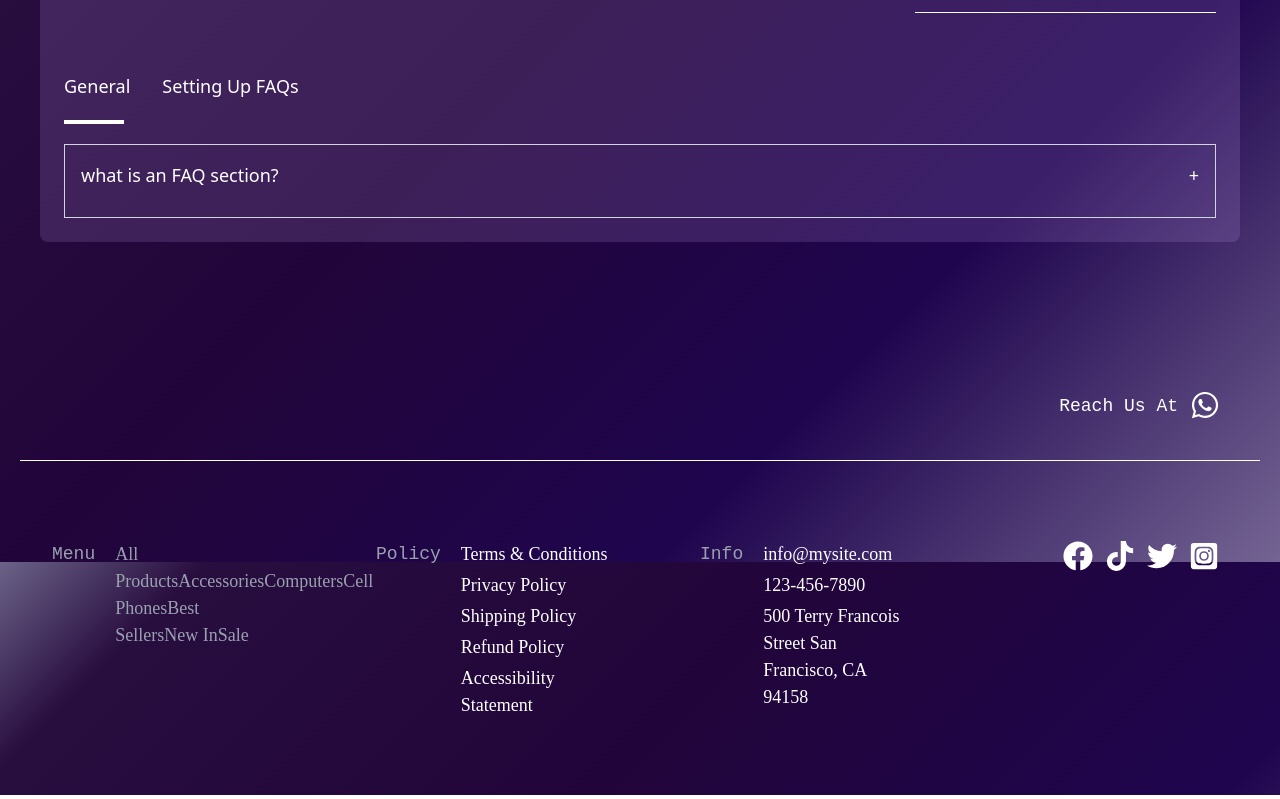
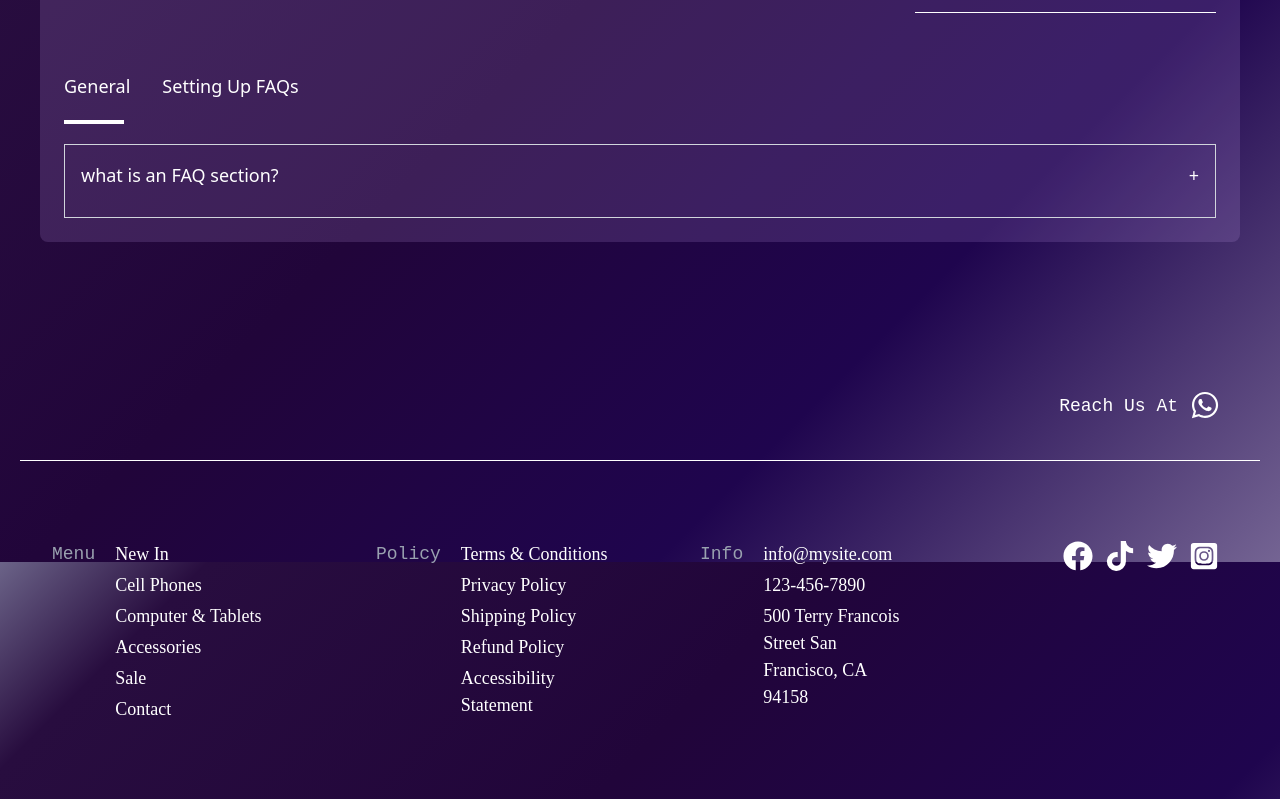
Before and after one commit to Aiman-dev56/SELCORE-SHOP, a React (Vite) app: page /contact in a window 1280 px wide. Shown: the part 1038-1837 px from the top of the page. Built offline with nearby package versions, Linux system fonts and the light colour scheme.

Commit message:
done changes

```diff
--- a/src/Components/Deals.jsx
+++ b/src/Components/Deals.jsx
@@ -7,6 +7,7 @@ import watch from "/public/images/watch.jpg";
 import Logo from "/public/images/logos.png";
 import Camera from "/public/images/camera.jpg";
 import Headphones from "/public/images/headphones.jpg";
+import { Link } from "react-router-dom";
 
 
 
@@ -63,7 +64,10 @@ export default function Deals() {
                 <div className="absolute flex flex-col w-60 md:w-80 left-10 top-10 md:p-4 items-start text-white drop-shadow-lg">
                     <h1 className="font-bold text-[15px] md:text-[40px] w-80 p-1">Hottest Deals</h1>
                     <p className="text-[10px] md:text-[20px] p-1">Save up to $150 on selected laptop & tablet brands</p>
+                    <Link to="/computer">
                     <button className="bg-white text-black text-[8px] px-10 py-1  rounded-sm mt-8 md:mt-50 cursor-pointer">View All</button>
+                    </Link>
+
 
                 </div>
 
@@ -90,7 +94,10 @@ export default function Deals() {
 
                             </div>
                         </div>
-                        <p className=" mt-1 p-1 underline text-2xl cursor-pointer">Computer&Tablets</p>
+                        <Link to="/computer">
+                         <p className=" mt-1 p-1 underline text-2xl cursor-pointer">Computer&Tablets</p>
+                        </Link>
+
                     </div>
                     <div className="flex flex-col">
 
@@ -101,7 +108,10 @@ export default function Deals() {
 
                             </div>
                         </div>
-                        <p className="mt-1 p-1 text-2xl  underline cursor-pointer">Cell Phones</p>
+                        <Link to="cellphones">
+                         <p className="mt-1 p-1 text-2xl  underline cursor-pointer">Cell Phones</p>
+                        </Link>
+
                     </div>
                     <div className="flex flex-col">
                         <div className="w-auto h-auto rounded-md overflow-hidden">
@@ -112,7 +122,10 @@ export default function Deals() {
                             </div>
                         </div>
 
+                        <Link to="/accessories">
                         <p className="mt-1 p-1 underline text-2xl  cursor-pointer">Accessories</p>
+                        </Link>
+
                     </div>
 
                 </div>
@@ -135,7 +148,10 @@ export default function Deals() {
             <section className="m-5  justify-between mt-10">
                <div className="flex flex-wrap ">
                     <h1 className="text-white text-4xl md:text-4xl ">New Arrivals</h1>
-                    <button className="bg-purple-500 px-10 text-[9px] md:text-[13px] rounded-sm  md:ml-200 ">ALL PRODUCTS</button>
+                    <Link to="/newin">
+                    <button className="bg-purple-500 px-10 py-3 text-[9px] md:text-[13px] cursor-pointer rounded-sm  md:ml-200 ">ALL PRODUCTS</button>
+                    </Link>
+
                 </div>
                 <div className="grid grid-cols-1 md:grid-cols-2 gap-3 mt-10">
                     <div className="flex flex-col">
--- a/src/Components/Footer.jsx
+++ b/src/Components/Footer.jsx
@@ -21,19 +21,30 @@ export default function Footer() {
                     </div>
                     <div className="flex  flex-col ">
                       <ul className="text-[18px] font-[Time-New-Romans] w-40">
-                         <Link to="/allproducts" className="text-gray-400 hover:text-white">All Products</Link>
-                    <Link to="/accessories" className="text-gray-400 hover:text-white">Accessories</Link>
-                    <Link to="/computer" className="text-gray-400 hover:text-white">Computers</Link>
-                    <Link to="/cellphones" className="text-gray-400 hover:text-white">Cell Phones</Link>
-                    <Link to="/bestsellers" className="text-gray-400 hover:text-white">Best Sellers</Link>
-                    <Link to="/newin" className="text-gray-400 hover:text-white">New In</Link>
-                    <Link to="/sale" className="text-gray-400 hover:text-white">Sale</Link>
-                        {/* <li className="mb-1">New In</li>
-                        <li className="mb-1">Cell Phones</li>
-                        <li className="mb-1">Computer & Tablets</li>
-                        <li className="mb-1">Accessories</li>
+                        <Link to="/newin">
+                         <li className="mb-1">New In</li>
+                        </Link>
+                    <Link to="cellphones">
+                    <li className="mb-1">Cell Phones</li>
+                    </Link>
+                       <Link to="computer">
+                       <li className="mb-1">Computer & Tablets</li>
+                       </Link>
+                       <Link to="accessories">
+                       <li className="mb-1">Accessories</li>
+                       </Link>
+                       <Link to="sale">
                         <li className="mb-1">Sale</li>
-                        <li className="mb-1">Contact</li> */}
+                       </Link>
+                       <Link to="contact">
+                        <li className="mb-1">Contact</li>
+                       </Link>
+
+
+
+
+
+
                       </ul>
                         </div>
 
--- a/src/Components/Hero.jsx
+++ b/src/Components/Hero.jsx
@@ -4,6 +4,7 @@ import Image2 from "/public/images/earpods2.png";
 import { useEffect, useState } from "react";
 import Aos from "aos";
 import "aos/dist/aos.css";
+import { Link } from "react-router-dom";
 
 export default function Hero() {
   const [isChecked, setIsChecked] = useState(false);
@@ -47,9 +48,11 @@ export default function Hero() {
 
           {/* Main Title */}
           <div className="text-center md:text-left">
+
             <h1 className="text-white text-[80px] sm:text-[120px] md:text-[200px] leading-none">
               SELCORE
             </h1>
+
             <div className="flex flex-col md:flex-row justify-between md:items-center mt-4 md:mt-6 gap-4">
               <p className="text-white text-[16px] sm:text-[18px] md:text-[20px] max-w-100 md:max-w-[60%]">
                 Your Ultimate Destination for the Best Value Electronics and Gadgets
--- a/src/Components/Navbar.jsx
+++ b/src/Components/Navbar.jsx
@@ -38,9 +38,13 @@ export default function Navbar() {
             ${navbarVisible ? "bg-purple-500/80 backdrop-blur-md" : "bg-transparent"}`}
         >
             {/* Logo */}
-            <div className="font-extrabold text-white text-2xl">
+            <Link to="/">
+             <div className="font-extrabold text-white text-2xl">
                 SELCORE
             </div>
+            </Link>
+
+
 
             {/* Desktop Links */}
             <ul className="gap-5 text-lg text-white font-sans hidden md:flex">
```
Also changed, not shown: src/Pages/ProductDetails.jsx (+156 -9 lines).
